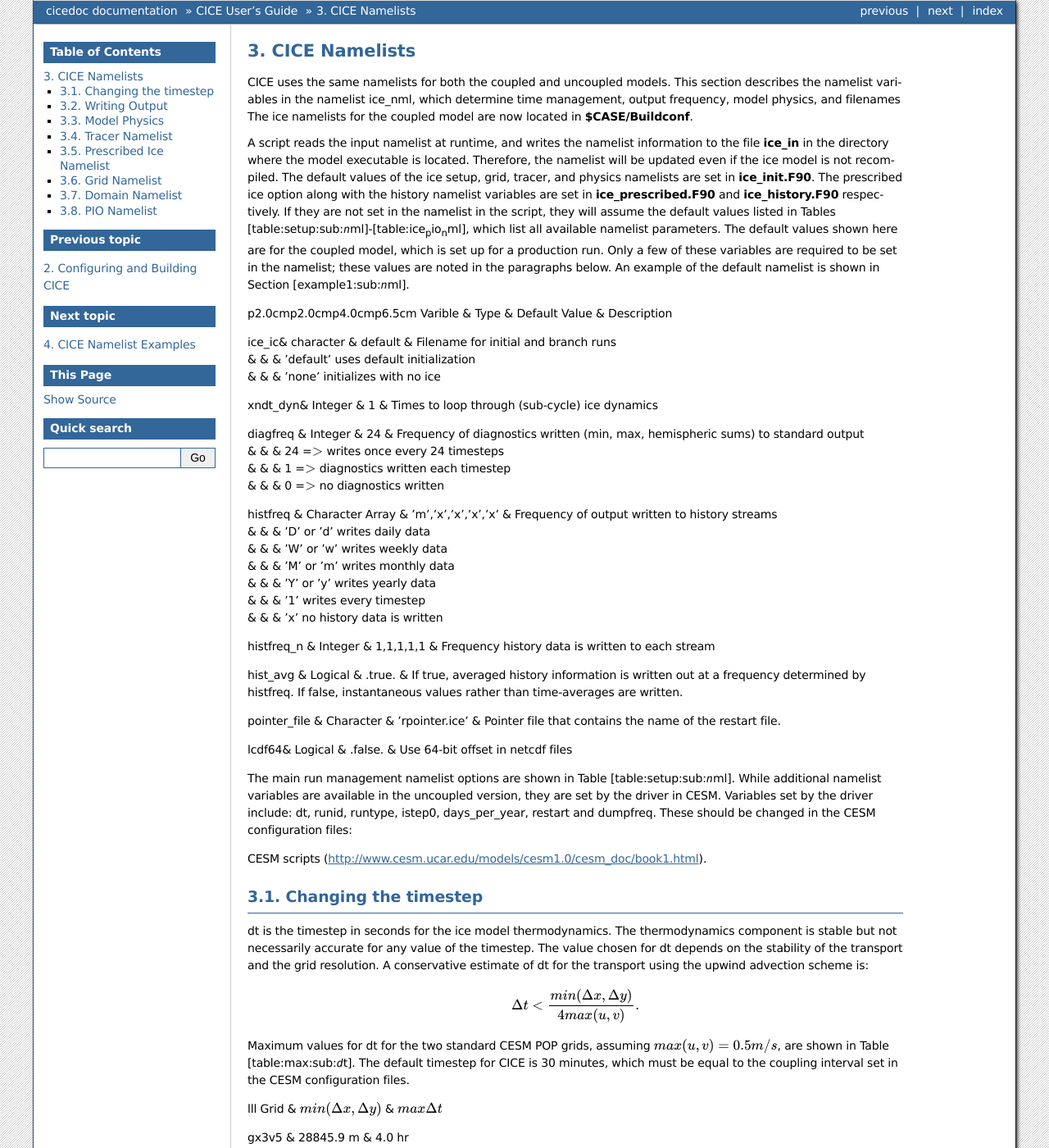
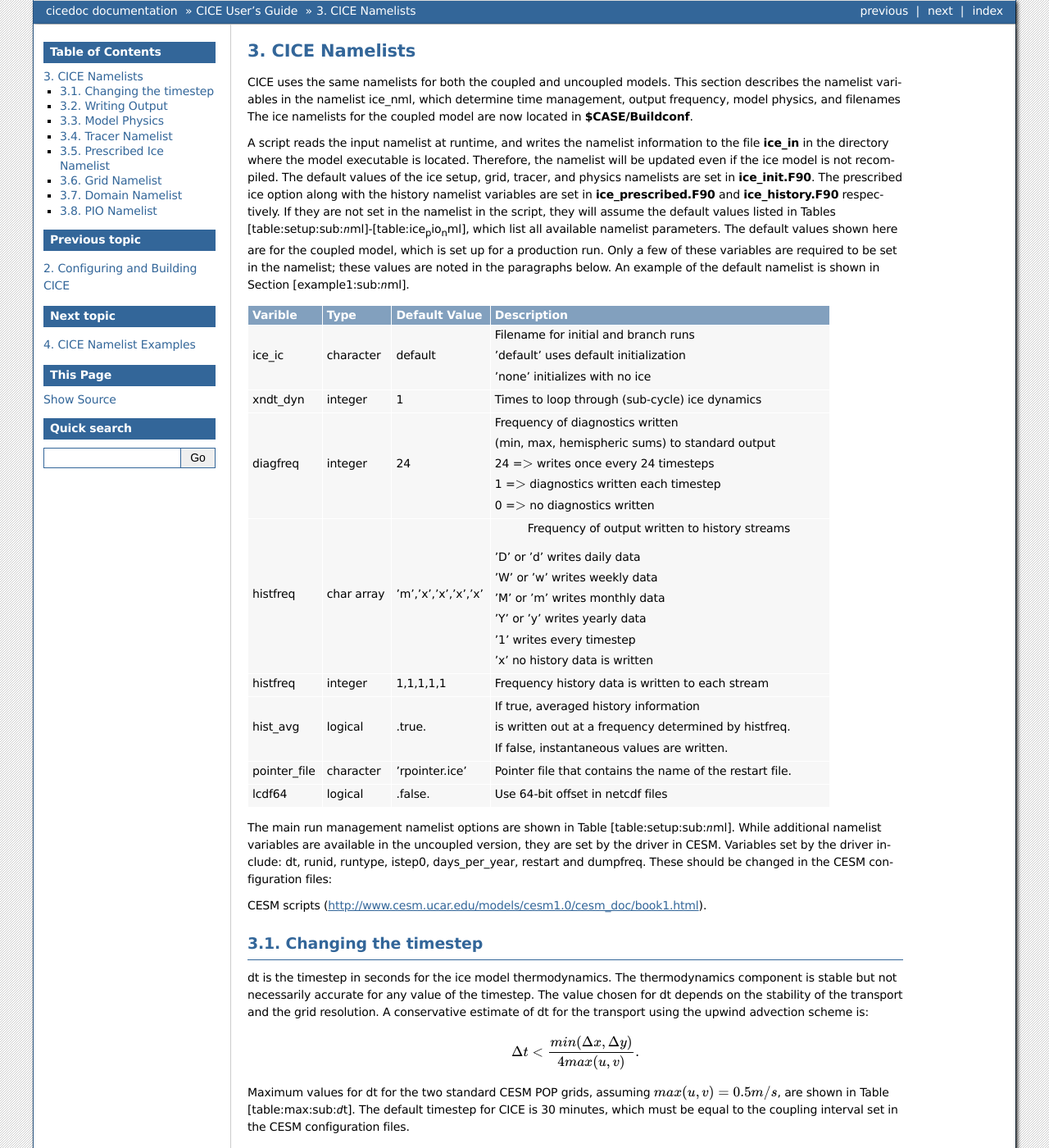
Before and after one commit to NCAR/CICE, a Sphinx documentation site: the page built from doc/source/users_guide/ice_nml_var.rst, in a window 1280 px wide and 1400 px high. Shown: the whole window at 82% size. Built offline with Sphinx 7.4.7, drawn with Linux system fonts in a browser that asks for light colours; some of the changed text lies outside the part shown.

Commit message:
started fixing some tables

```diff
--- a/doc/source/users_guide/ice_nml_var.rst
+++ b/doc/source/users_guide/ice_nml_var.rst
@@ -26,51 +26,62 @@
 values are noted in the paragraphs below. An example of the default
 namelist is shown in Section [example1:sub:`n`\ ml].
 
-| p2.0cmp2.0cmp4.0cmp6.5cm Varible & Type & Default Value & Description
 
-| ice\_ic& character & default & Filename for initial and branch runs
-| & & & ’default’ uses default initialization
-| & & & ’none’ initializes with no ice
+===============    ========== ====================        ============================================================
+Varible            Type       Default Value   		  Description
+===============    ========== ====================        ============================================================
+ice\_ic            character  default        		  Filename for initial and branch runs
 
-| xndt\_dyn& Integer & 1 & Times to loop through (sub-cycle) ice
-  dynamics
+                                                          ’default’ uses default initialization
 
-| diagfreq & Integer & 24 & Frequency of diagnostics written (min, max,
-  hemispheric sums) to standard output
-| & & & 24 =\ :math:`>` writes once every 24 timesteps
-| & & & 1 =\ :math:`>` diagnostics written each timestep
-| & & & 0 =\ :math:`>` no diagnostics written
+                                      			  ’none’ initializes with no ice
+ xndt\_dyn         integer    1               		  Times to loop through (sub-cycle) ice dynamics
+ diagfreq          integer    24              		  Frequency of diagnostics written
 
-| histfreq & Character Array & ’m’,’x’,’x’,’x’,’x’ & Frequency of output
-  written to history streams
-| & & & ’D’ or ’d’ writes daily data
-| & & & ’W’ or ’w’ writes weekly data
-| & & & ’M’ or ’m’ writes monthly data
-| & & & ’Y’ or ’y’ writes yearly data
-| & & & ’1’ writes every timestep
-| & & & ’x’ no history data is written
+                                                          (min, max, hemispheric sums) to standard output
 
-| histfreq\_n & Integer & 1,1,1,1,1 & Frequency history data is written
-  to each stream
+                                      			  24 =\ :math:`>` writes once every 24 timesteps
 
-| hist\_avg & Logical & .true. & If true, averaged history information
-  is written out at a frequency determined by histfreq. If false,
-  instantaneous values rather than time-averages are written.
+                                      			  1 =\ :math:`>` diagnostics written each timestep
 
-| pointer\_file & Character & ’rpointer.ice’ & Pointer file that
-  contains the name of the restart file.
+                                      			  0 =\ :math:`>` no diagnostics written
 
-| lcdf64& Logical & .false. & Use 64-bit offset in netcdf files
+histfreq           char array ’m’,’x’,’x’,’x’,’x’             Frequency of output written to history streams
 
-| The main run management namelist options are shown in Table
-  [table:setup:sub:`n`\ ml]. While additional namelist variables are
-  available in the uncoupled version, they are set by the driver in
-  CESM. Variables set by the driver include: dt, runid, runtype, istep0,
-  days\_per\_year, restart and dumpfreq. These should be changed in the
-  CESM configuration files:
+                                                          ’D’ or ’d’ writes daily data
 
-| CESM scripts
-  (http://www.cesm.ucar.edu/models/cesm1.0/cesm\_doc/book1.html).
+							  ’W’ or ’w’ writes weekly data
+
+							  ’M’ or ’m’ writes monthly data
+
+							  ’Y’ or ’y’ writes yearly data
+
+							  ’1’ writes every timestep
+
+							  ’x’ no history data is written
+
+histfreq           integer    1,1,1,1,1                   Frequency history data is written  to each stream
+
+hist\_avg          logical    .true.                      If true, averaged history information
+
+                                                          is written out at a frequency determined by histfreq.
+
+						          If false, instantaneous values are written.
+
+
+pointer\_file      character  ’rpointer.ice’               Pointer file that contains the name of the restart file.
+
+lcdf64             logical    .false.                     Use 64-bit offset in netcdf files
+===============    ========== ====================        ============================================================
+
+The main run management namelist options are shown in Table
+[table:setup:sub:`n`\ ml]. While additional namelist variables are
+available in the uncoupled version, they are set by the driver in
+CESM. Variables set by the driver include: dt, runid, runtype, istep0,
+days\_per\_year, restart and dumpfreq. These should be changed in the
+CESM configuration files:
+
+CESM scripts (http://www.cesm.ucar.edu/models/cesm1.0/cesm\_doc/book1.html).
 
 Changing the timestep
 ---------------------
@@ -88,10 +99,12 @@
 The default timestep for CICE is 30 minutes, which must be equal to the
 coupling interval set in the CESM configuration files.
 
-| lll Grid & :math:`min(\Delta x, \Delta y)` & :math:`max \Delta t`
-
-| gx3v5 & 28845.9 m & 4.0 hr
-| gx1v3 & 8558.2 m & 1.2 hr
+=====================  =========================================  ======================
+Grid                   :math:`min(\Delta x, \Delta y)`            :math:`max \Delta t`
+=====================  =========================================  ======================
+gx3v5                  28845.9 m                                  4.0 hr
+gx1v3                  8558.2 m                                   1.2 hr
+=====================  =========================================  ======================
 
 Occasionally, ice velocities are calculated that are larger than what is
 assumed when the model timestep is chosen. This causes a CFL violation
@@ -233,40 +246,19 @@
 adjustments to the snow grain radius, R\_snw, temperature to transition
 to melting snow, and maximum snow grain radius.
 
-| p3cmp2cmp3cmp3cmp3cmp6.5cm Variable Name & Type & CESM-CAM4 gx3
-  dipole-grid default & CESM-CAM4 gx1 dipole-grid default & CESM-CAM5
-  gx1 dipole-grid default & Description
+.. csv-table:: a title
+   :header: "name", "firstname", "age"
+   :widths: 20, 12, 12, 12, 12, 60
 
-| ndte & Integer & 1 & 1 & 1 & Number of sub-cycles in EVP dynamics.
-
-| kcolumn & Integer & 0 & 0 & 0 & Column model flag.
-| & & & & & 0 = off
-| & & & & & 1 = column model (not tested or supported)
-
-| kitd & Integer & 1 & 1 & 1 & Determines ITD conversion
-| & & & & & 0 = delta scheme
-| & & & & & 1 = linear remapping
-
-| kdyn & Integer & 1 & 1 & 1 & Determines ice dynamics
-| & & & & & 0 = No ice dynamics
-| & & & & & 1 = Elastic viscous plastic dynamics
-
-| kstrength & Integer & 1 & 1 & 1 & Determines pressure formulation
-| & & & & & 0 = parameterization
-| & & & & & 1 = parameterization
-
-| evp\_damping & Logical & .false. & .false. & .false. & If true, use
-  damping procedure in evp dynamics (not supported).
-
-| advection & Character & remap & remap & remap & Determines horizontal
-  advection scheme.
-| & & & & & ’remap’ = incremental remapping
-| & & & & & ’upwind’ = first order advection
-
-| shortwave & Character & dEdd & dEdd & dEdd & Shortwave Radiative
-  Transfer Scheme
-| & & & & & ’default’ = CCSM3 Shortwave
-| & & & & & ’dEdd’ = delta-Eddington Shortwave
+   "Variable Name", "Type", "CESM-CAM4 gx3 dipole-grid default", "CESM-CAM4 gx1 dipole-grid default", "CESM-CAM5 gx1 dipole-grid default", "Description"
+   "ndte", "Integer", "1", "1", "1", "Number of sub-cycles in EVP dynamics."
+   "kcolumn","Integer","0","0","0","Column model flag. 0 = off, 1 = column model (not tested or supported)"
+   "kitd","Integer","1", "1","1", "Determines ITD conversion, 0 = delta scheme, 1=linear remapping"
+   "kdyn","Integer","1","1","1","Determines ice dynamics, 0 = No ice dynamics, 1 = Elastic viscous plastic dynamics"
+   "kstrength", "Integer","1", "1","1","Determines pressure formulation, 0 = parameterization, 1 = parameterization"
+   "evp\_damping","Logical",".false.",".false.",".false.","If true, use damping procedure in evp dynamics (not supported)."
+   "advection","Character","remap","remap","remap","Determines horizontal  advection scheme. ’remap’ = incremental remapping, ’upwind’ = first order advection"
+   "shortwave","Character","dEdd","dEdd","dEdd","Shortwave Radiative Transfer Scheme,  ’default’ = CCSM3 Shortwave, ’dEdd’ = delta-Eddington Shortwave"
 
 | albicev & Double & 0.68 & 0.75 & 0.75 & Visible ice albedo (CCSM3)
 
```
Also changed, not shown: 17 other files.
